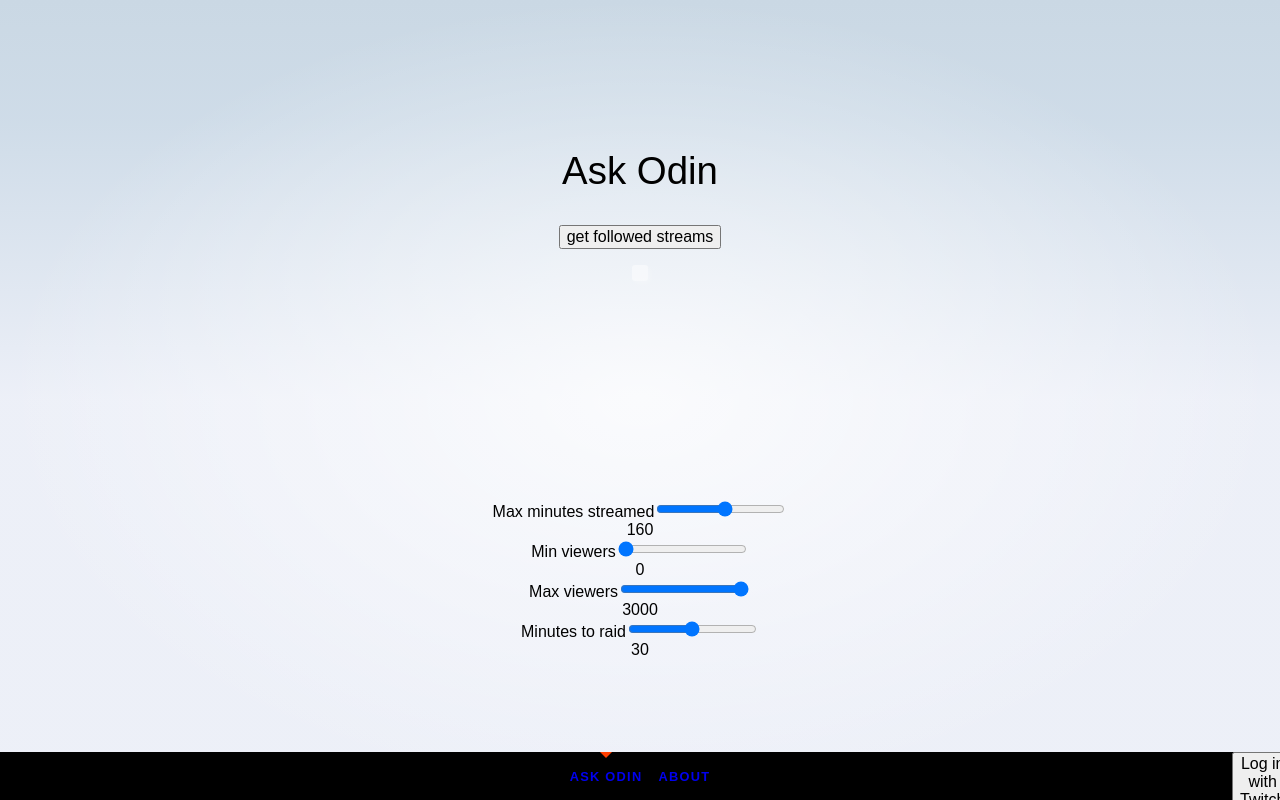
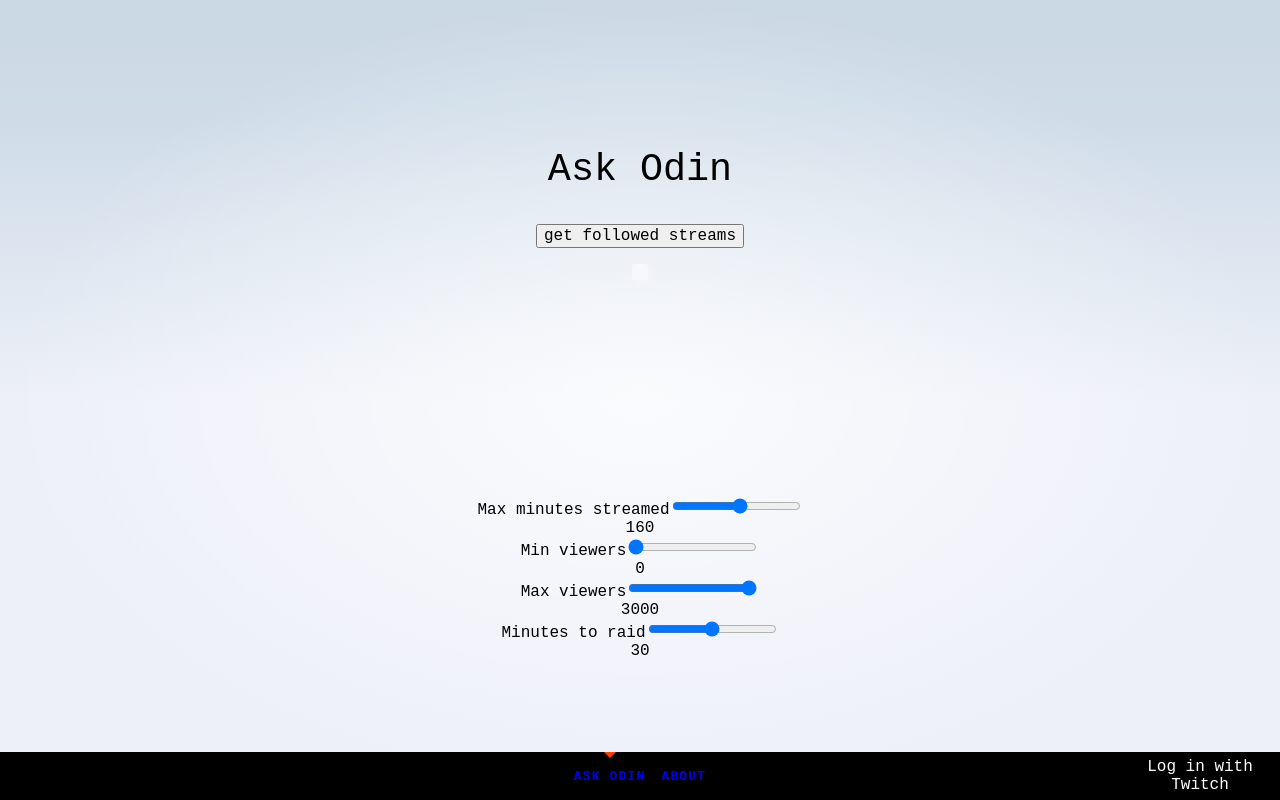
Before and after one commit to NosyEye/ask-odin, a SvelteKit app: page / in a window 1280 px wide. Built offline with nearby package versions, Linux system fonts and the light colour scheme.

Commit message:
Prettier login button. Font change

```diff
--- a/src/app.css
+++ b/src/app.css
@@ -1,8 +1,7 @@
 @import '@fontsource/fira-mono';
 
 :root {
-	--font-body: Arial, -apple-system, BlinkMacSystemFont, 'Segoe UI', Roboto, Oxygen, Ubuntu,
-		Cantarell, 'Open Sans', 'Helvetica Neue', sans-serif;
+	--font-body: 'Courier New', Arial;
 	--font-mono: 'Fira Mono', monospace;
 	--color-bg-0: rgb(202, 216, 228);
 	--color-bg-1: hsl(209, 36%, 86%);
@@ -12,6 +11,8 @@
 	--color-text: rgba(0, 0, 0, 0.7);
 	--column-width: 42rem;
 	--column-margin-top: 4rem;
+	--color-nav: #000;
+	--color-nav-hover: #111;
 	font-family: var(--font-body);
 /* 	color: var(--color-text); */
 }
--- a/src/lib/auth.ts
+++ b/src/lib/auth.ts
@@ -19,7 +19,7 @@ const state = 'asla3w4oawn38d4yw8l3rw';
 
 export function requestTwitchAuth() {
     const baseUrl = 'https://id.twitch.tv/oauth2/authorize';
-    // const redirectUrl = 'http://localhost:5173';
+    // const redirectUrl = 'http://localhost:5173/';
     const redirectUrl = 'https://nosyeye.github.io/ask-odin/';
     const responseType = 'token';
     const scope = 'user:read:follows';
@@ -34,6 +34,7 @@ export function processTwitchAuth() {
     if (locationHash) {
         const token = extractToken(locationHash);
         access_token.set(token);
+        // goto('/');
         goto('/ask-odin/');
     }
 }
--- a/src/routes/AuthButton.svelte
+++ b/src/routes/AuthButton.svelte
@@ -23,5 +23,15 @@ Log in with Twitch
 {/if}
 
 <style>
+	button {
+		width: 100%;
+		height: 100%;
+		background-color: var(--color-nav);
+		color: #fff;
+		border: none;
+	}
 
+	button:hover {
+		background-color: var(--color-nav-hover);
+	}
 </style>
--- a/src/routes/Navbar.svelte
+++ b/src/routes/Navbar.svelte
@@ -53,7 +53,7 @@
 	}
 
 	.corner {
-		width: 3em;
+		width: 10em;
 		height: 3em;
 	}
 
--- a/vite.config.ts
+++ b/vite.config.ts
@@ -3,5 +3,6 @@ import { defineConfig } from 'vite';
 
 export default defineConfig({
 	plugins: [sveltekit()],
+	// base: "/"
 	base: "/ask-odin/"
 });
```
